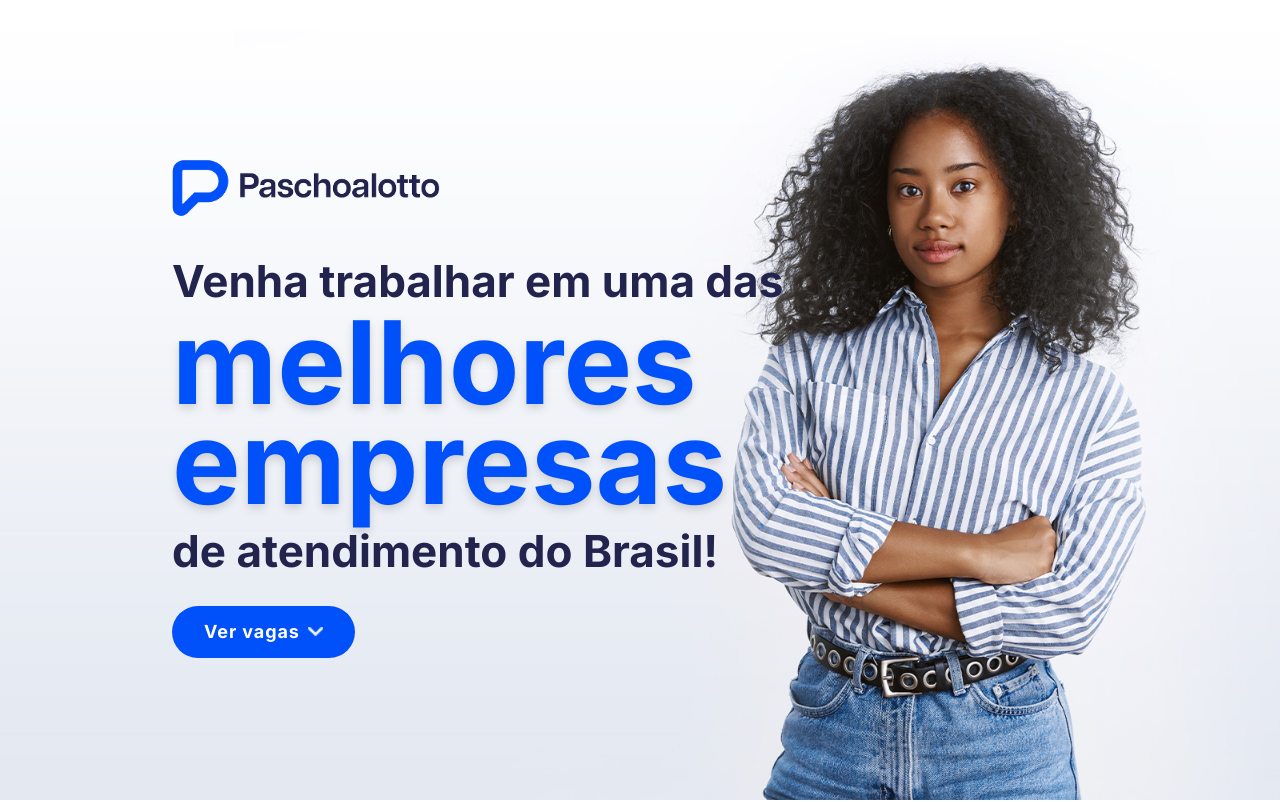
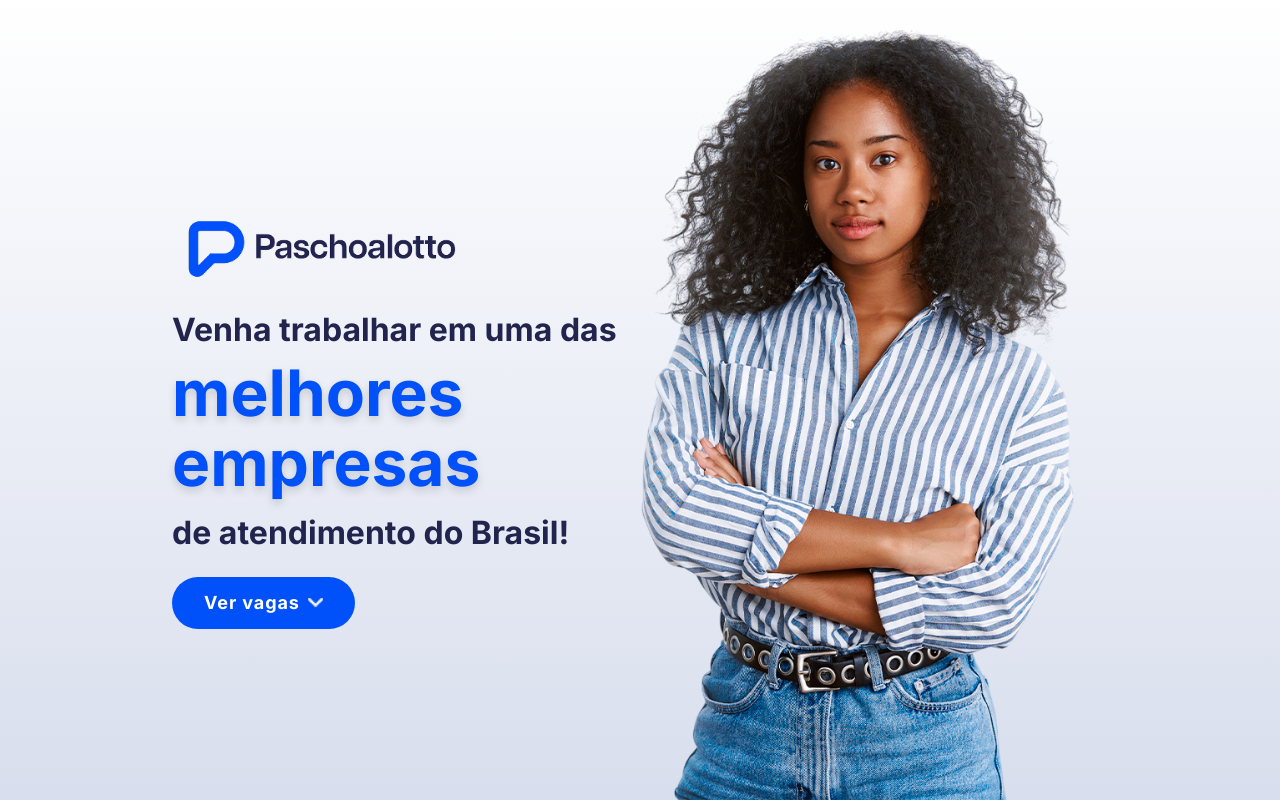
Before and after one commit to lolaeurich/paschoalotto-LP, a Next.js app: page / in a window 1280 px wide. Shown: the top 802 px of the page. Built offline with nearby package versions, Linux system fonts and the light colour scheme.

Commit message:
fix: botão de vagas

```diff
--- a/src/app/components/Hero.tsx
+++ b/src/app/components/Hero.tsx
@@ -1,21 +1,18 @@
 export default function Hero() {
   return (
-    <section
-      className="relative w-full min-h-screen bg-cover bg-[position:left] md:bg-center flex items-center justify-center"
-      style={{ backgroundImage: "url('/hero.png')" }}
-    >
-      <div className="relative z-10 flex flex-col items-start justify-center text-left w-full px-6 sm:px-10 md:px-[13.44%] mx-auto">
+    <section className="relative w-full min-h-screen flex flex-col md:flex-row items-center justify-center bg-gradient-to-b from-white to-[#d8deed] overflow-hidden pt-0 pb-0">
+      <div className="z-10 flex flex-col items-center px-6 sm:px-8 md:items-start justify-start text-center md:text-left w-full pt-4 md:pt-8 lg:px-[10%] xl:px-[13.44%]">
         <img
           src="/logo.png"
           alt="Logo Paschoalotto"
-          className="w-[250px] sm:w-[220px] md:w-[300px] h-auto mb-6 md:-ml-4"
+          className="w-[180px] sm:w-[200px] md:w-[220px] xl:w-[300px] h-auto mb-4"
         />
 
         <h2
           className="font-bold text-[#22244E] mb-2 font-inter"
           style={{
-            fontSize: 'clamp(1.5rem, 5vw, 2.75rem)',
-            lineHeight: 'clamp(2rem, 5.5vw, 2.875rem)',
+            fontSize: 'clamp(1.25rem, 2.5vw, 2.5rem)',
+            lineHeight: '1.2',
           }}
         >
           Venha trabalhar em uma das
@@ -24,8 +21,8 @@ export default function Hero() {
         <h1
           className="font-bold text-[#0051FA] drop-shadow-lg font-inter"
           style={{
-            fontSize: 'clamp(3rem, 9vw, 7.5rem)',
-            lineHeight: 'clamp(3.25rem, 9.5vw, 6.25rem)',
+            fontSize: 'clamp(2.5rem, 5vw, 6.5rem)',
+            lineHeight: '1.1',
           }}
         >
           melhores <br /> empresas
@@ -34,8 +31,8 @@ export default function Hero() {
         <p
           className="mt-4 font-bold text-[#22244E] font-inter"
           style={{
-            fontSize: 'clamp(1.5rem, 5vw, 2.75rem)',
-            lineHeight: 'clamp(2rem, 5.5vw, 2.875rem)',
+            fontSize: 'clamp(1.25rem, 2.5vw, 2.5rem)',
+            lineHeight: '1.2',
           }}
         >
           de atendimento do Brasil!
@@ -43,15 +40,31 @@ export default function Hero() {
 
         <a
           href="#vagas"
-          className="mt-8 inline-flex items-center justify-center bg-[#0051FA] text-white font-inter font-bold text-base md:text-lg px-5 py-2 md:px-8 md:py-3 rounded-full hover:bg-blue-600 transition tracking-[0.05em]"
+          className="mt-6 inline-flex items-center justify-center bg-[#0051FA] text-white font-inter font-bold text-sm sm:text-base md:text-lg px-4 sm:px-6 md:px-8 py-2 sm:py-2.5 md:py-3 rounded-full hover:bg-blue-600 transition tracking-[0.05em]"
         >
           Ver vagas
           <img
             src="/botao.png"
             alt="Seta"
-            className="ml-2 w-[16px] h-[8px] md:w-[15px] md:h-[10px]"
+            className="ml-2 w-[14px] h-[8px] md:w-[15px] md:h-[10px]"
           />
         </a>
+      </div>
+
+      <div className="md:hidden absolute bottom-0 right-0 w-full h-[50%] z-0">
+        <img
+          src="/hero.png"
+          alt="Hero Image"
+          className="w-full h-full object-contain object-bottom"
+        />
+      </div>
+
+      <div className="hidden md:block absolute bottom-0 right-[13.44%] max-w-[400px] xl:max-w-[500px] h-full z-0">
+        <img
+          src="/hero.png"
+          alt="Hero Image"
+          className="w-full h-full object-contain object-bottom"
+        />
       </div>
     </section>
   );
--- a/src/app/components/Paschoalover.tsx
+++ b/src/app/components/Paschoalover.tsx
@@ -47,7 +47,7 @@ export default function PaschoaloverSection() {
           </div>
         </div>
 
-        <div className="text-center mb-24 md:mb-32">
+        <div id='form' className="text-center mb-24 md:mb-32">
         <p className="font-inter font-bold text-[#22244E] text-[clamp(1.5rem,4vw,2.75rem)] leading-tight">
           Vem fazer parte da
         </p>
--- a/src/app/components/Vagas.tsx
+++ b/src/app/components/Vagas.tsx
@@ -116,8 +116,7 @@ export default function Vagas() {
                 </p>
 
                 <a
-                  href="https://paschoalotto.gupy.io/"
-                  target="_blank"
+                  href="#form"
                   rel="noopener noreferrer"
                   className="absolute font-inter bottom-[-20px] left-1/2 transform -translate-x-1/2 inline-block bg-[#0051FA] text-white font-semibold text-sm md:text-base w-[200px] md:w-[260px] text-center py-2 rounded-full shadow-md hover:bg-blue-700 transition"
                 >
```
Also changed, not shown: public/hero.png.
